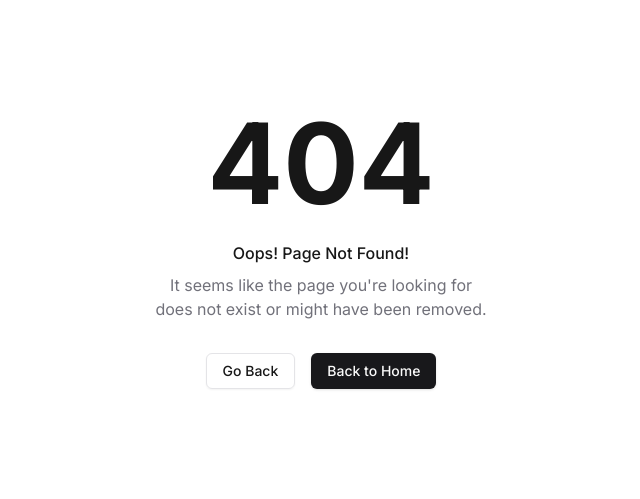
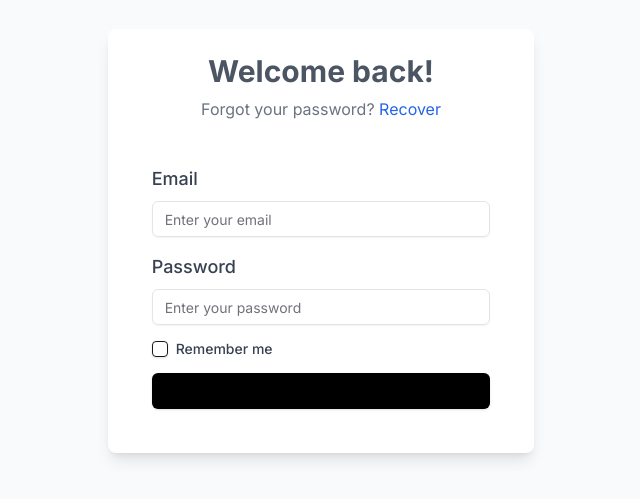
Before and after one commit to Bendomey/project-mfoni, a Next.js app in the folder apps/admin/: page /login in a window 1280 px wide. Before the commit this address had no page. Shown: the part 159-658 px from the top of the page, without its empty margins (319-959 px from the left). Built offline with nearby package versions, Linux system fonts and the light colour scheme.

Commit message:
added module

```diff
--- /dev/null
+++ b/apps/admin/app/login/page.tsx
@@ -0,0 +1,10 @@
+import {LoginModule} from '@/modules'
+import { Metadata } from 'next';
+
+export const metadata: Metadata = {
+  title: "Login - mfoni admin",
+};
+
+export default function Login() {
+  return <LoginModule />
+}
--- a/apps/admin/components/ui/button.tsx
+++ b/apps/admin/components/ui/button.tsx
@@ -5,7 +5,7 @@
 import { cn } from "@/lib/utils"
 
 const buttonVariants = cva(
-  "inline-flex items-center justify-center whitespace-nowrap rounded-md text-sm font-medium transition-colors focus-visible:outline-none focus-visible:ring-1 focus-visible:ring-ring disabled:pointer-events-none disabled:opacity-50",
+  "inline-flex items-center justify-center gap-2 whitespace-nowrap rounded-md text-sm font-medium transition-colors focus-visible:outline-none focus-visible:ring-1 focus-visible:ring-ring disabled:pointer-events-none disabled:opacity-50 [&_svg]:pointer-events-none [&_svg]:size-4 [&_svg]:shrink-0",
   {
     variants: {
       variant: {
--- /dev/null
+++ b/apps/admin/components/ui/form.tsx
@@ -0,0 +1,178 @@
+"use client"
+
+import * as React from "react"
+import * as LabelPrimitive from "@radix-ui/react-label"
+import { Slot } from "@radix-ui/react-slot"
+import {
+  Controller,
+  ControllerProps,
+  FieldPath,
+  FieldValues,
+  FormProvider,
+  useFormContext,
+} from "react-hook-form"
+
+import { cn } from "@/lib/utils"
+import { Label } from "@/components/ui/label"
+
+const Form = FormProvider
+
+type FormFieldContextValue<
+  TFieldValues extends FieldValues = FieldValues,
+  TName extends FieldPath<TFieldValues> = FieldPath<TFieldValues>
+> = {
+  name: TName
+}
+
+const FormFieldContext = React.createContext<FormFieldContextValue>(
+  {} as FormFieldContextValue
+)
+
+const FormField = <
+  TFieldValues extends FieldValues = FieldValues,
+  TName extends FieldPath<TFieldValues> = FieldPath<TFieldValues>
+>({
+  ...props
+}: ControllerProps<TFieldValues, TName>) => {
+  return (
+    <FormFieldContext.Provider value={{ name: props.name }}>
+      <Controller {...props} />
+    </FormFieldContext.Provider>
+  )
+}
+
+const useFormField = () => {
+  const fieldContext = React.useContext(FormFieldContext)
+  const itemContext = React.useContext(FormItemContext)
+  const { getFieldState, formState } = useFormContext()
+
+  const fieldState = getFieldState(fieldContext.name, formState)
+
+  if (!fieldContext) {
+    throw new Error("useFormField should be used within <FormField>")
+  }
+
+  const { id } = itemContext
+
+  return {
+    id,
+    name: fieldContext.name,
+    formItemId: `${id}-form-item`,
+    formDescriptionId: `${id}-form-item-description`,
+    formMessageId: `${id}-form-item-message`,
+    ...fieldState,
+  }
+}
+
+type FormItemContextValue = {
+  id: string
+}
+
+const FormItemContext = React.createContext<FormItemContextValue>(
+  {} as FormItemContextValue
+)
+
+const FormItem = React.forwardRef<
+  HTMLDivElement,
+  React.HTMLAttributes<HTMLDivElement>
+>(({ className, ...props }, ref) => {
+  const id = React.useId()
+
+  return (
+    <FormItemContext.Provider value={{ id }}>
+      <div ref={ref} className={cn("space-y-2", className)} {...props} />
+    </FormItemContext.Provider>
+  )
+})
+FormItem.displayName = "FormItem"
+
+const FormLabel = React.forwardRef<
+  React.ElementRef<typeof LabelPrimitive.Root>,
+  React.ComponentPropsWithoutRef<typeof LabelPrimitive.Root>
+>(({ className, ...props }, ref) => {
+  const { error, formItemId } = useFormField()
+
+  return (
+    <Label
+      ref={ref}
+      className={cn(error && "text-destructive", className)}
+      htmlFor={formItemId}
+      {...props}
+    />
+  )
+})
+FormLabel.displayName = "FormLabel"
+
+const FormControl = React.forwardRef<
+  React.ElementRef<typeof Slot>,
+  React.ComponentPropsWithoutRef<typeof Slot>
+>(({ ...props }, ref) => {
+  const { error, formItemId, formDescriptionId, formMessageId } = useFormField()
+
+  return (
+    <Slot
+      ref={ref}
+      id={formItemId}
+      aria-describedby={
+        !error
+          ? `${formDescriptionId}`
+          : `${formDescriptionId} ${formMessageId}`
+      }
+      aria-invalid={!!error}
+      {...props}
+    />
+  )
+})
+FormControl.displayName = "FormControl"
+
+const FormDescription = React.forwardRef<
+  HTMLParagraphElement,
+  React.HTMLAttributes<HTMLParagraphElement>
+>(({ className, ...props }, ref) => {
+  const { formDescriptionId } = useFormField()
+
+  return (
+    <p
+      ref={ref}
+      id={formDescriptionId}
+      className={cn("text-[0.8rem] text-muted-foreground", className)}
+      {...props}
+    />
+  )
+})
+FormDescription.displayName = "FormDescription"
+
+const FormMessage = React.forwardRef<
+  HTMLParagraphElement,
+  React.HTMLAttributes<HTMLParagraphElement>
+>(({ className, children, ...props }, ref) => {
+  const { error, formMessageId } = useFormField()
+  const body = error ? String(error?.message) : children
+
+  if (!body) {
+    return null
+  }
+
+  return (
+    <p
+      ref={ref}
+      id={formMessageId}
+      className={cn("text-[0.8rem] font-medium text-destructive", className)}
+      {...props}
+    >
+      {body}
+    </p>
+  )
+})
+FormMessage.displayName = "FormMessage"
+
+export {
+  useFormField,
+  Form,
+  FormItem,
+  FormLabel,
+  FormControl,
+  FormDescription,
+  FormMessage,
+  FormField,
+}
--- /dev/null
+++ b/apps/admin/components/ui/label.tsx
@@ -0,0 +1,26 @@
+"use client"
+
+import * as React from "react"
+import * as LabelPrimitive from "@radix-ui/react-label"
+import { cva, type VariantProps } from "class-variance-authority"
+
+import { cn } from "@/lib/utils"
+
+const labelVariants = cva(
+  "text-sm font-medium leading-none peer-disabled:cursor-not-allowed peer-disabled:opacity-70"
+)
+
+const Label = React.forwardRef<
+  React.ElementRef<typeof LabelPrimitive.Root>,
+  React.ComponentPropsWithoutRef<typeof LabelPrimitive.Root> &
+    VariantProps<typeof labelVariants>
+>(({ className, ...props }, ref) => (
+  <LabelPrimitive.Root
+    ref={ref}
+    className={cn(labelVariants(), className)}
+    {...props}
+  />
+))
+Label.displayName = LabelPrimitive.Root.displayName
+
+export { Label }
--- a/apps/admin/modules/application/approve/index.tsx
+++ b/apps/admin/modules/creator-application/approve/index.tsx
@@ -13,7 +13,7 @@
 import { useToast } from "@/hooks/use-toast";
 
 interface AcceptApplicationModalProps {
-  data?: Application;
+  data?: CreatorApplication;
   refetch?: VoidFunction;
   opened: boolean;
   setOpened: Dispatch<SetStateAction<boolean>>;
--- a/apps/admin/modules/application/index.tsx
+++ b/apps/admin/modules/creator-application/index.tsx
@@ -18,7 +18,7 @@
 import { ApproveApplicationModal } from "./approve";
 
 interface ApplicationProps {
-  data: Application[];
+  data: CreatorApplication[];
   isDataLoading?: boolean;
   error?: Error | null;
   refetch?: VoidFunction;
@@ -31,10 +31,10 @@
   refetch,
 }: ApplicationProps) => {
   const [openApproveModal, setOpenApproveModal] = useState(false)
-  const [selectedApplication, setSelectedApplication] = useState<Application>()
+  const [selectedApplication, setSelectedApplication] = useState<CreatorApplication>()
 
 
-  const columns = useMemo((): ColumnDef<Application>[] => {
+  const columns = useMemo((): ColumnDef<CreatorApplication>[] => {
     return [
       {
         accessorKey: "name",
--- a/apps/admin/modules/index.ts
+++ b/apps/admin/modules/index.ts
@@ -1,2 +1,3 @@
-export * from './application'
+export * from './login'
+export * from './creator-application'
 export * from './coming-soon'
--- /dev/null
+++ b/apps/admin/modules/login/index.tsx
@@ -0,0 +1,102 @@
+"use client"
+
+import { useState } from "react"
+import { Form, FormControl, FormDescription, FormField, FormItem, FormLabel, FormMessage } from "@/components/ui/form"
+import { Button } from "@/components/ui/button"
+import { Input } from "@/components/ui/input"
+import { Checkbox } from "@/components/ui/checkbox"
+import { z } from "zod"
+import { zodResolver } from "@hookform/resolvers/zod"
+import { useForm } from "react-hook-form"
+import { Label } from "@/components/ui/label"
+
+export function LoginModule() {
+
+  const formSchema = z.object({
+    email: z.string().min(2, {
+      message: "Username must be at least 2 characters.",
+    }),
+    password: z.string().min(6, "Password must be at least 6 characters"),
+  })
+
+  const form = useForm<z.infer<typeof formSchema>>({
+    resolver: zodResolver(formSchema),
+    defaultValues: {
+      email: "",
+      password: "",
+    },
+  })
+
+  return (
+    <>
+    <div className="flex items-center justify-center min-h-screen bg-gray-50 dark:bg-gray-900">
+      <div className="w-1/3 p-6 my-10 bg-white dark:bg-gray-800 shadow-lg rounded-lg">
+        <h2 className="text-3xl text-gray-600 font-bold text-center mb-2">
+          Welcome back!
+        </h2>
+        <p className="text-gray-500 text-center mb-6">
+          Forgot your password?{" "}
+          <a href="/forgot-password" className="text-blue-600 hover:underline">
+            Recover
+          </a>
+        </p>
+
+        <div className="p-5">
+          <Form  {...form}>
+          <form className="space-y-4">
+
+            <FormField
+          control={form.control}
+          name="email"
+          render={({ field }) => (
+            <FormItem>
+              <FormLabel htmlFor="email" className="text-lg text-gray-700 dark:text-gray-300 font-medium">Email</FormLabel>
+              <FormControl>
+                <Input placeholder="Enter your email" {...field} className="text-gray-800"/>
+              </FormControl>
+              <FormMessage />
+            </FormItem>
+          )}
+        />
+
+            <FormField
+          control={form.control}
+          name="password"
+          render={({ field }) => (
+            <FormItem>
+              <FormLabel htmlFor="password" className="text-lg text-gray-700 dark:text-gray-300 font-medium">Password</FormLabel>
+              <FormControl>
+                <Input placeholder="Enter your password" {...field} type="password" className="text-gray-800"/>
+              </FormControl>
+              <FormMessage />
+            </FormItem>
+          )}
+        />
+
+
+<div className="flex items-center space-x-2 mt-4">
+      <Checkbox id="remember_me" />
+      <Label
+        htmlFor="remember_me"
+        className="text-gray-700 dark:text-gray-300 text-sm font-medium leading-none peer-disabled:cursor-not-allowed peer-disabled:opacity-70"
+      >
+        Remember me
+      </Label>
+    </div>
+
+
+            <Button
+              type="submit"
+              className="w-full bg-black text-white hover:bg-gray-800 mt-4"
+              // disabled={isLoading}
+            >
+              {/* {isLoading ? "Signing in..." : "Sign in"} */}
+            </Button>
+          </form>
+          </Form>
+        </div>
+      </div>
+    </div>
+    </>
+  )
+}
--- a/apps/admin/package.json
+++ b/apps/admin/package.json
@@ -10,11 +10,13 @@
     "types:check": "tsc -b ."
   },
   "dependencies": {
+    "@hookform/resolvers": "^3.9.1",
     "@radix-ui/react-avatar": "^1.1.0",
     "@radix-ui/react-checkbox": "^1.1.2",
     "@radix-ui/react-dialog": "^1.1.2",
     "@radix-ui/react-dropdown-menu": "^2.1.2",
     "@radix-ui/react-icons": "^1.3.0",
+    "@radix-ui/react-label": "^2.1.0",
     "@radix-ui/react-scroll-area": "^1.2.0",
     "@radix-ui/react-select": "^2.1.2",
     "@radix-ui/react-slot": "^1.1.0",
@@ -30,8 +32,10 @@
     "next": "14.2.13",
     "react": "^18",
     "react-dom": "^18",
+    "react-hook-form": "^7.53.1",
     "tailwind-merge": "^2.5.2",
-    "tailwindcss-animate": "^1.0.7"
+    "tailwindcss-animate": "^1.0.7",
+    "zod": "^3.23.8"
   },
   "devDependencies": {
     "@types/node": "^20",
```
Also changed, not shown: 1 other file (tests, documents, lock files or other folders).
